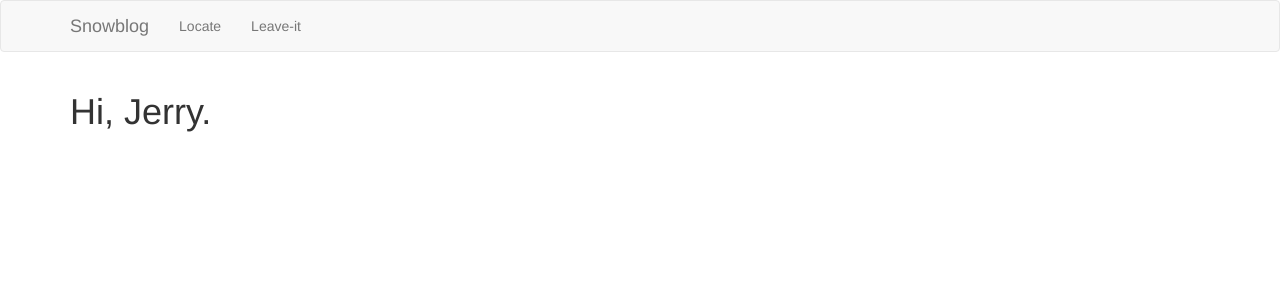
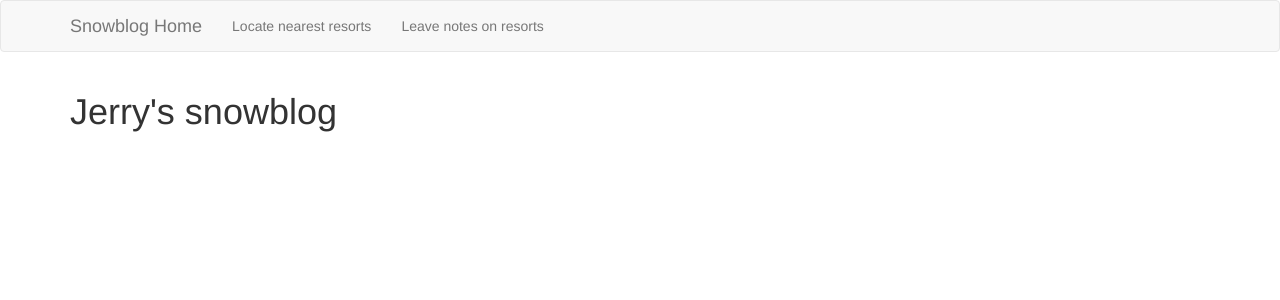
Before and after one commit to meccaLeccaHi/snowblog, a Flask app: page / in a window 1280 px wide. Shown: the top 300 px of the page. Run offline with Flask 2, Linux system fonts and the light colour scheme; data that the repository does not hold is empty; parts of the project's set-up code (start-up, migrations or seed data) failed here and were passed over; some libraries are stand-ins or nearby versions.

Commit message:
updating markdown

```diff
--- a/app/templates/base.html
+++ b/app/templates/base.html
@@ -14,12 +14,12 @@
                     <span class="icon-bar"></span>
                     <span class="icon-bar"></span>
                 </button>
-                <a class="navbar-brand" href="{{ url_for('index') }}">Snowblog</a>
+                <a class="navbar-brand" href="{{ url_for('index') }}">Snowblog Home</a>
             </div>
             <div class="collapse navbar-collapse" id="bs-example-navbar-collapse-1">
                 <ul class="nav navbar-nav">
-                    <li><a href="{{ url_for('locate') }}">Locate</a></li>
-                    <li><a href="{{ url_for('comment') }}">Leave-it</a></li>
+                    <li><a href="{{ url_for('locate') }}">Locate nearest resorts</a></li>
+                    <li><a href="{{ url_for('comment') }}">Leave notes on resorts</a></li>
                 </ul>
 
             </div>
--- a/app/templates/index.html
+++ b/app/templates/index.html
@@ -3,8 +3,8 @@
 
 
 {% block app_content %}
-    <h1>Hi, Jerry.</h1>
+    <h1>Jerry's snowblog</h1>
     {% for post in posts %}
-    <div><p>People had this to say about <b>{{ post.resortname }}</b>: <i>{{ post.body }}</i></p></div>
+    <div><p>Jerry sez this about <b>{{ post.resortname }}</b>:<i>{{ post.body }}</i></p></div>
     {% endfor %}
 {% endblock %}
```
Also changed, not shown: README.md, app.db, images/comment_view.png (added), images/index_view.png (added), images/locate_view.png (added).
